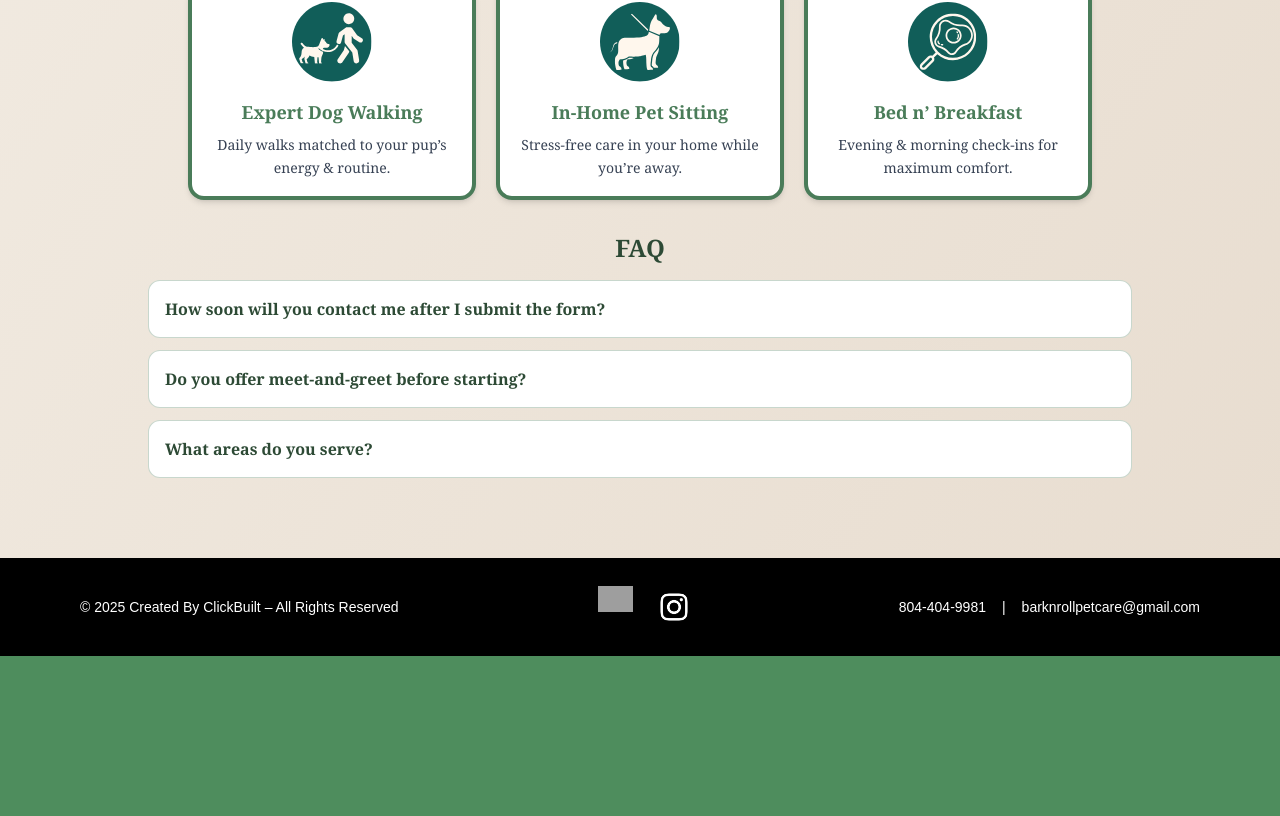
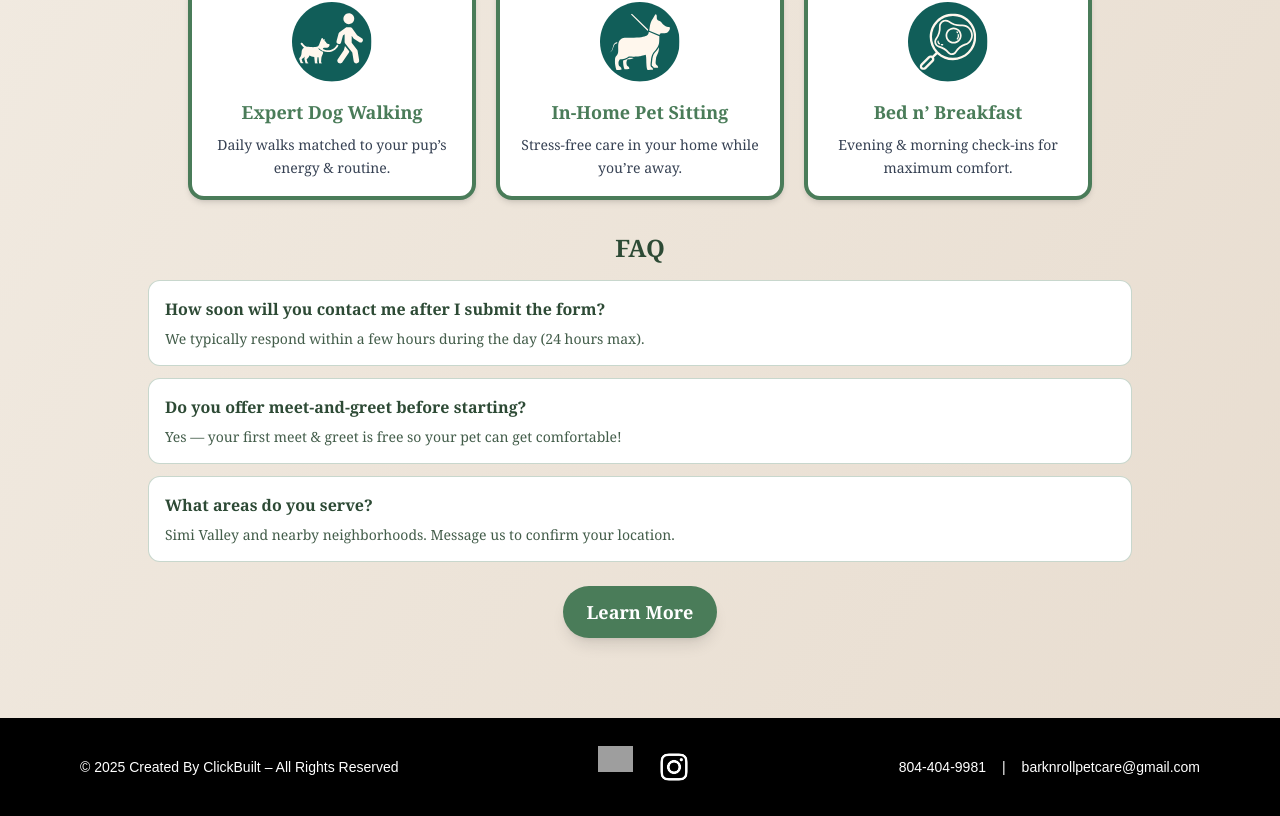
Before and after one commit to Aadi-1/barknroll, a Next.js app: page /landing in a window 1280 px wide. Shown: the part 1435-2251 px from the top of the page. Before the commit the page ends 2091 px from the top, so only its background shows below. Built offline with nearby package versions, Linux system fonts and the light colour scheme; grey boxes are pictures that could not be loaded.

Commit message:
added button below faws, and removed dropdown from faqs

```diff
--- a/src/app/landing/page.tsx
+++ b/src/app/landing/page.tsx
@@ -329,6 +329,7 @@ export default function LandingCustom() {
         <h2 className="text-xl sm:text-2xl text-[#2d4a35] font-extrabold mb-4 text-center">
           FAQ
         </h2>
+
         <div className="space-y-3">
           {[
             {
@@ -344,16 +345,23 @@ export default function LandingCustom() {
               a: "Simi Valley and nearby neighborhoods. Message us to confirm your location.",
             },
           ].map((item) => (
-            <details
+            <div
               key={item.q}
-              className="group rounded-xl bg-white border border-[#4a7c59]/30 p-4"
+              className="rounded-xl bg-white border border-[#4a7c59]/30 p-4"
             >
-              <summary className="cursor-pointer list-none text-[#2d4a35] font-semibold">
-                {item.q}
-              </summary>
+              <h3 className="text-[#2d4a35] font-semibold">{item.q}</h3>
               <p className="mt-2 text-sm text-[#2d4a35]/90">{item.a}</p>
-            </details>
+            </div>
           ))}
+        </div>
+
+        <div className="mt-6 flex justify-center">
+          <Link
+            href="/services"
+            className="inline-block text-center bg-[#4a7c59] hover:bg-[#3d694b] text-white px-6 py-3 rounded-full text-lg font-bold shadow-lg transition"
+          >
+            Learn More
+          </Link>
         </div>
       </section>
 
```
